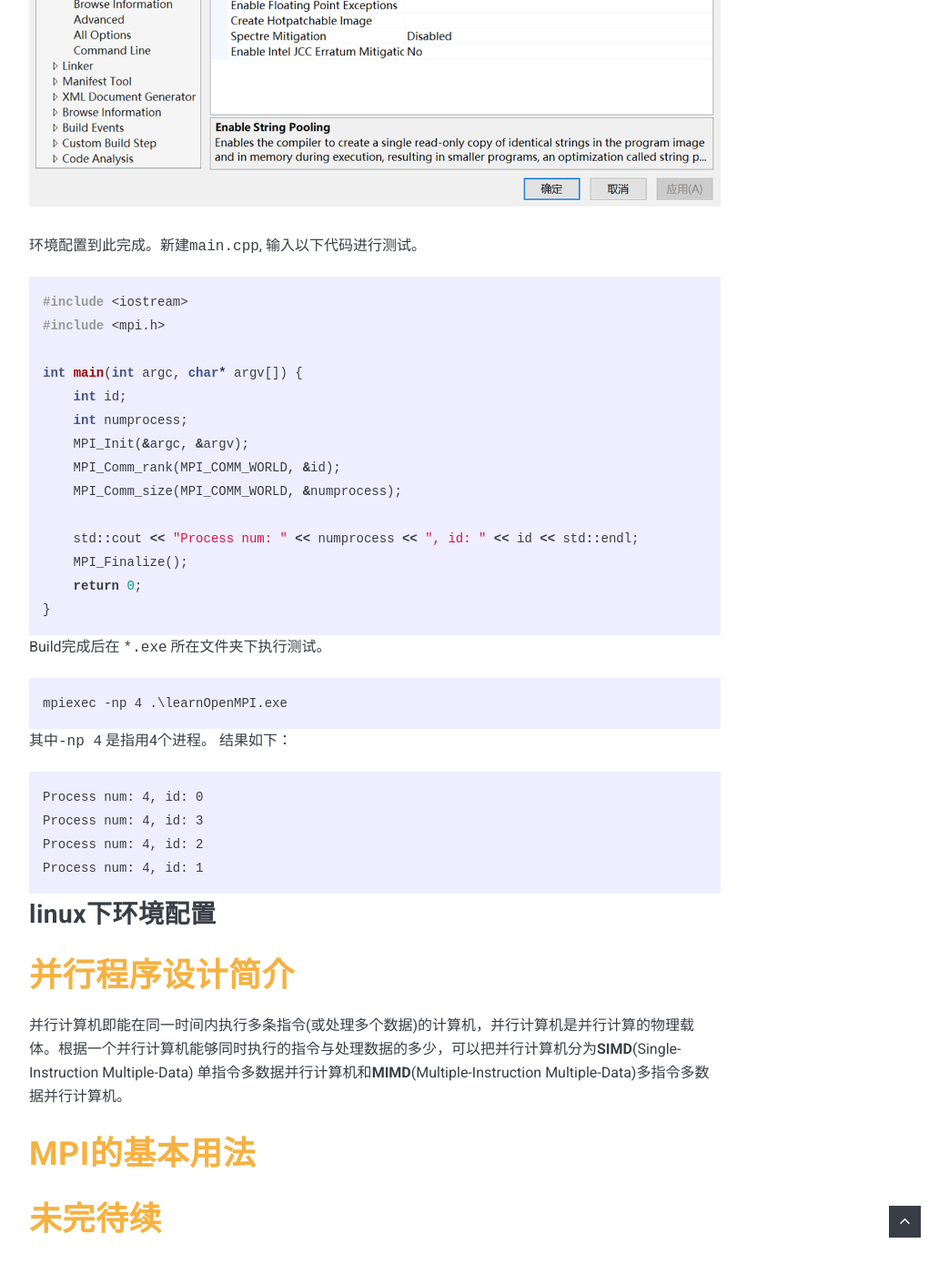
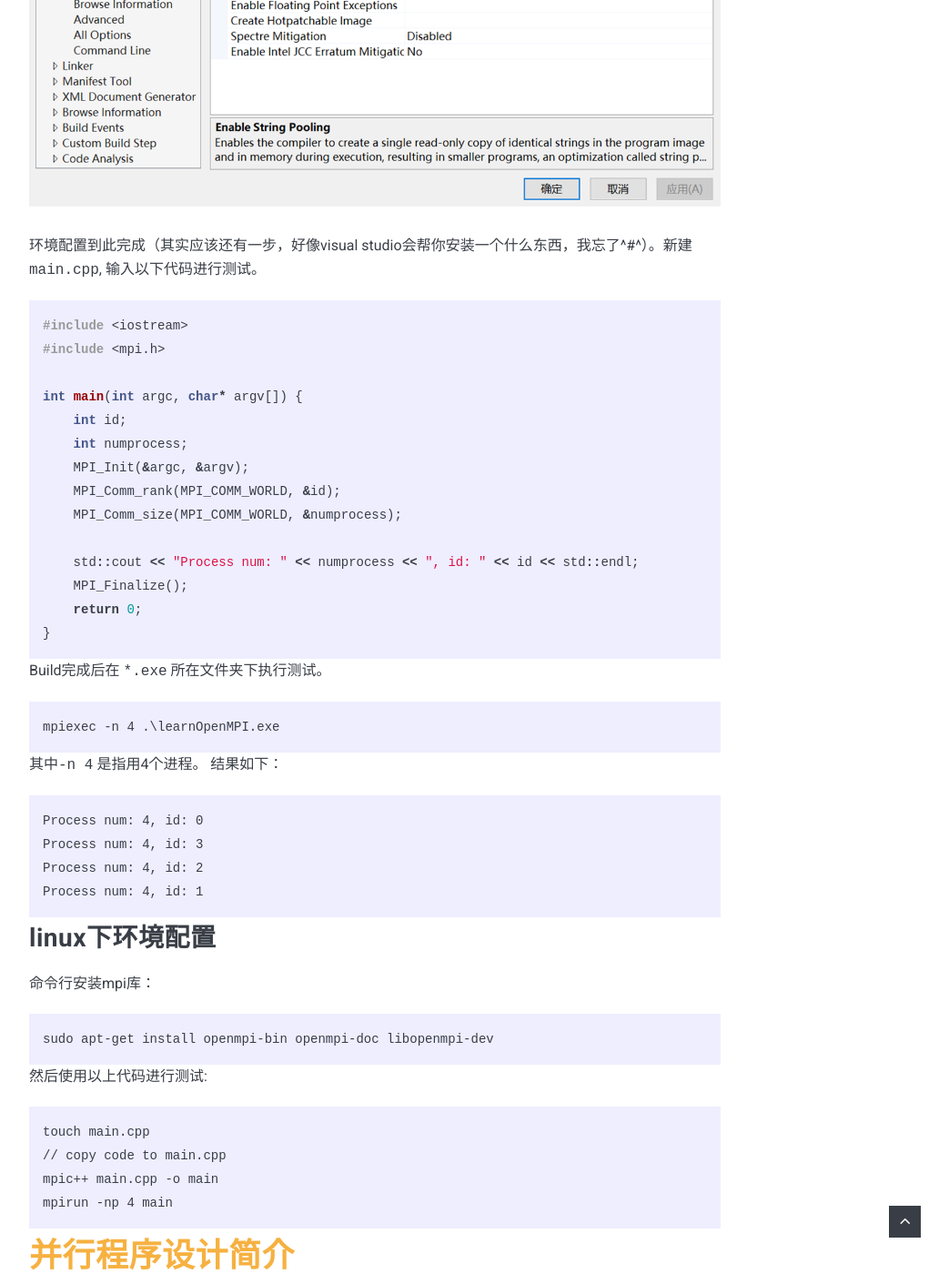
Before and after one commit to Wanglongke/wanglongke.github.io, a Jekyll site: the page built from _posts/2022-02-13-MPIlearning.markdown, in a window 1280 px wide and 1400 px high, scrolled down 3103 px. Shown: the whole window at 91% size, without its empty margins (228-1271 px from the left). Built offline with Jekyll 4.4.1, drawn with Linux system fonts in a browser that asks for light colours; nearby versions of some CDN libraries.

Commit message:
"update"

````diff
--- a/_posts/2022-02-13-MPIlearning.markdown
+++ b/_posts/2022-02-13-MPIlearning.markdown
@@ -31,7 +31,7 @@ Mircrosoft MPI(MS-MPI) 是微软的面向windows用户MPI编程的开发库。
 ![]({{ site.baseurl }}/images/mpi-004.png)
 5） 代码生成，选择```Multi-threaded Debug(/MTd)```
 ![]({{ site.baseurl }}/images/mpi-005.png)
-环境配置到此完成。新建```main.cpp```, 输入以下代码进行测试。
+环境配置到此完成（其实应该还有一步，好像visual studio会帮你安装一个什么东西，我忘了^#^）。新建```main.cpp```, 输入以下代码进行测试。
 ```cpp
 #include <iostream>
 #include <mpi.h>
@@ -50,9 +50,9 @@ int main(int argc, char* argv[]) {
 ```
 Build完成后在 ```*.exe``` 所在文件夹下执行测试。
 ```
-mpiexec -np 4 .\learnOpenMPI.exe
+mpiexec -n 4 .\learnOpenMPI.exe
 ```
-其中```-np 4``` 是指用4个进程。 结果如下：
+其中```-n 4``` 是指用4个进程。 结果如下：
 ```
 Process num: 4, id: 0
 Process num: 4, id: 3
@@ -60,6 +60,17 @@ Process num: 4, id: 2
 Process num: 4, id: 1
 ```
 ## linux下环境配置
+命令行安装mpi库：
+```
+sudo apt-get install openmpi-bin openmpi-doc libopenmpi-dev
+```
+然后使用以上代码进行测试:
+```
+touch main.cpp
+// copy code to main.cpp
+mpic++ main.cpp -o main
+mpirun -np 4 main
+```
 
 # [并行程序设计简介](#目录)
 并行计算机即能在同一时间内执行多条指令(或处理多个数据)的计算机，并行计算机是并行计算的物理载体。根据一个并行计算机能够同时执行的指令与处理数据的多少，可以把并行计算机分为**SIMD**(Single-Instruction Multiple-Data) 单指令多数据并行计算机和**MIMD**(Multiple-Instruction Multiple-Data)多指令多数据并行计算机。
````
